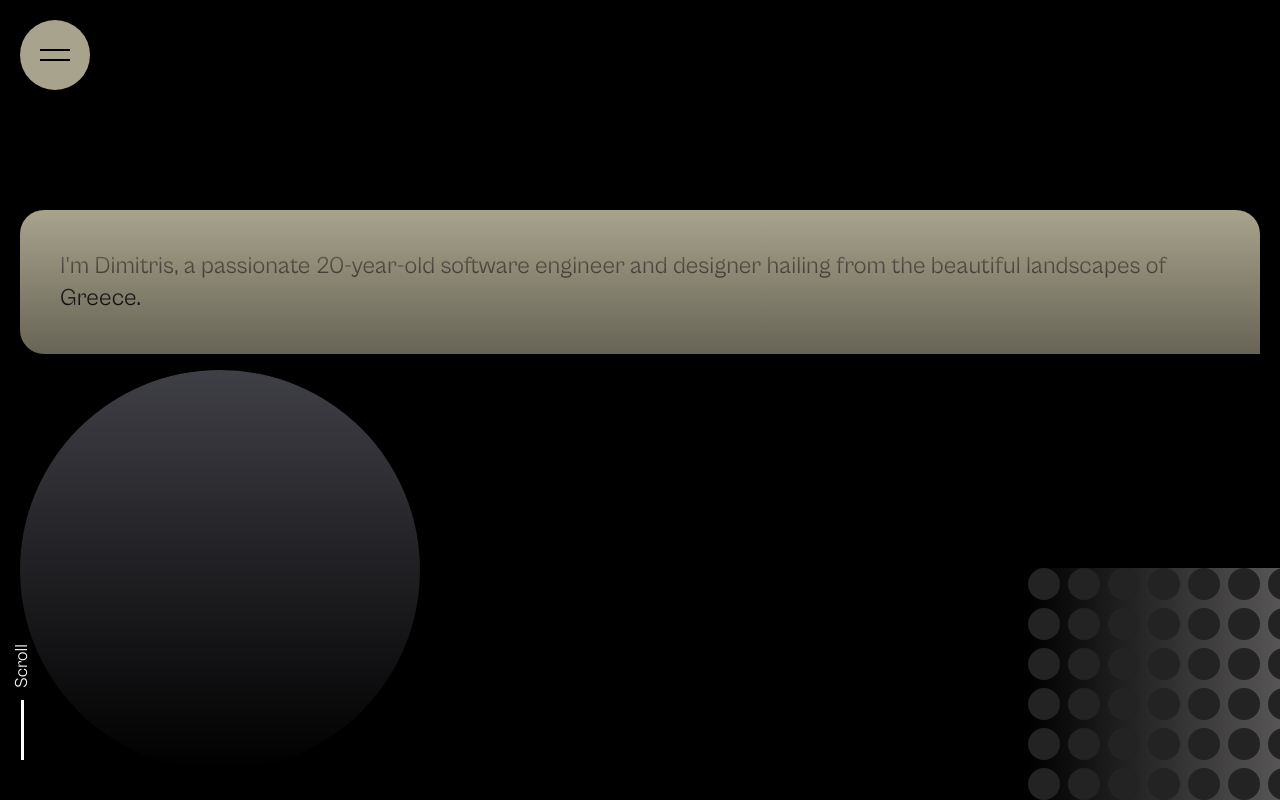
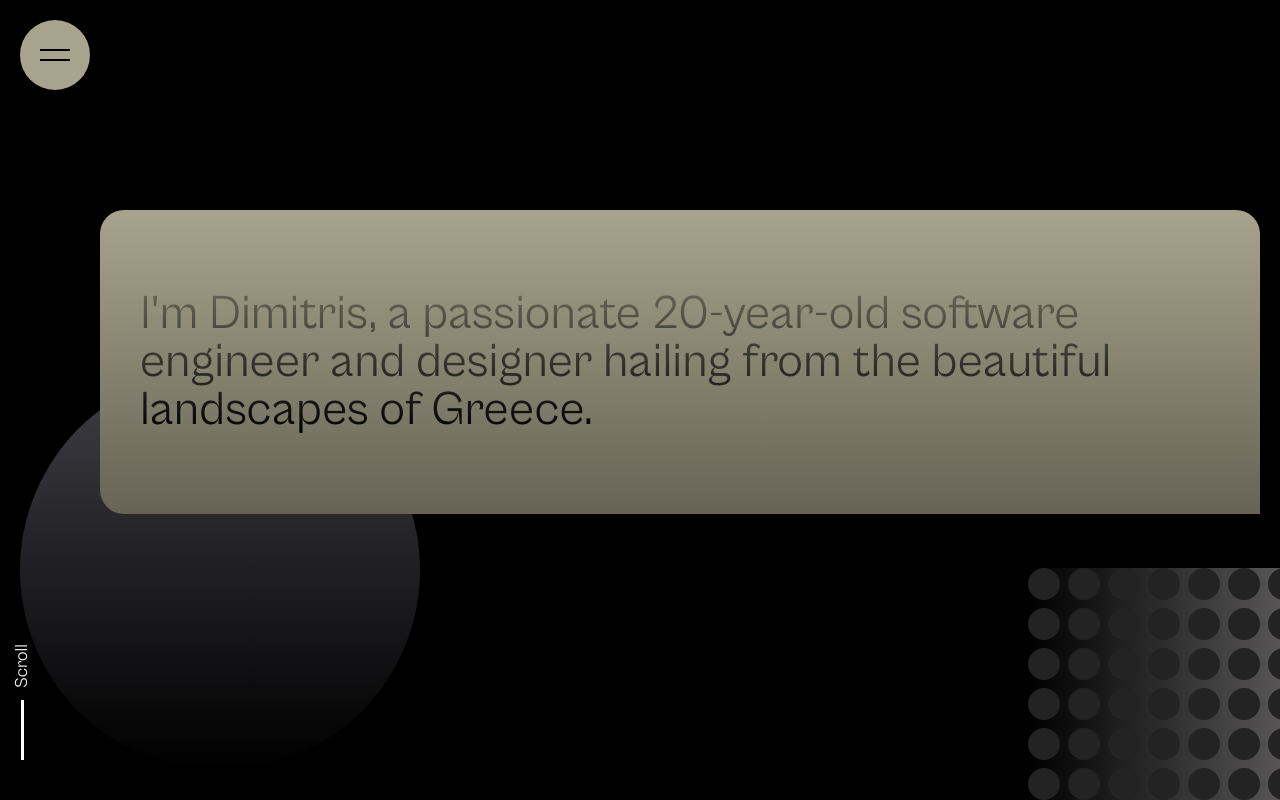
Before and after one commit to dimsparagis0210/Dimitris-Sparagis, a Next.js app: page / in a window 1280 px wide. Shown: the part 800-1600 px from the top of the page. Built offline with nearby package versions, Linux system fonts and the light colour scheme; a web font is replaced by a local one.

Commit message:
Finished responsiveness in About page

```diff
--- a/components/About/MainContent.tsx
+++ b/components/About/MainContent.tsx
@@ -7,7 +7,15 @@ import { Circle } from "../Layout/Circle";
 export const MainContent = () => {
     return (
         <main className={'relative mx-5 mt-[100px]'}>
-            <section className={` bg-beige p-10 rounded-t-3xl rounded-bl-3xl text-2xl bg-gradient-to-b from-beige to-[#676456]`}>
+            <section className={`bg-beige p-10 rounded-t-3xl rounded-bl-3xl text-2xl bg-gradient-to-b from-beige to-[#676456]
+                                 md:text-3xl md:ml-10 md:py-[60px]
+                                    lg:text-4xl lg:ml-20 lg:py-[70px]
+                                    xl:text-5xl xl:ml-20 xl:py-[80px]
+                                    2xl:text-6xl 2xl:ml-20 2xl:py-[80px] 2xl:mr-[600px]
+                                    3xl:text-7xl 3xl:ml-20 3xl:py-[130px] 3xl:px-[180px] 3xl:rounded-t-[100px] 3xl:rounded-bl-[100px]
+                                    3xl:mr-[300px]
+                                `}
+            >
                 <p className={`bg-gradient-to-b from-[#676456] to-black text-transparent bg-clip-text`}>I'm Dimitris, a passionate 20-year-old software engineer and designer hailing from the beautiful landscapes of Greece.</p>
             </section>
             <section className={`absolute top-[10rem] z-[-1]`}>
--- a/components/Layout/Circle.tsx
+++ b/components/Layout/Circle.tsx
@@ -8,7 +8,8 @@ export const Circle = () => {
                             md:w-[350px]
                             lg:w-[400px]
                             xl:w-[400px]
-                            2xl:w-[400px]
+                            2xl:w-[500px]
+                            3xl:w-[600px]
             `}/>
         </div>
     );
```
